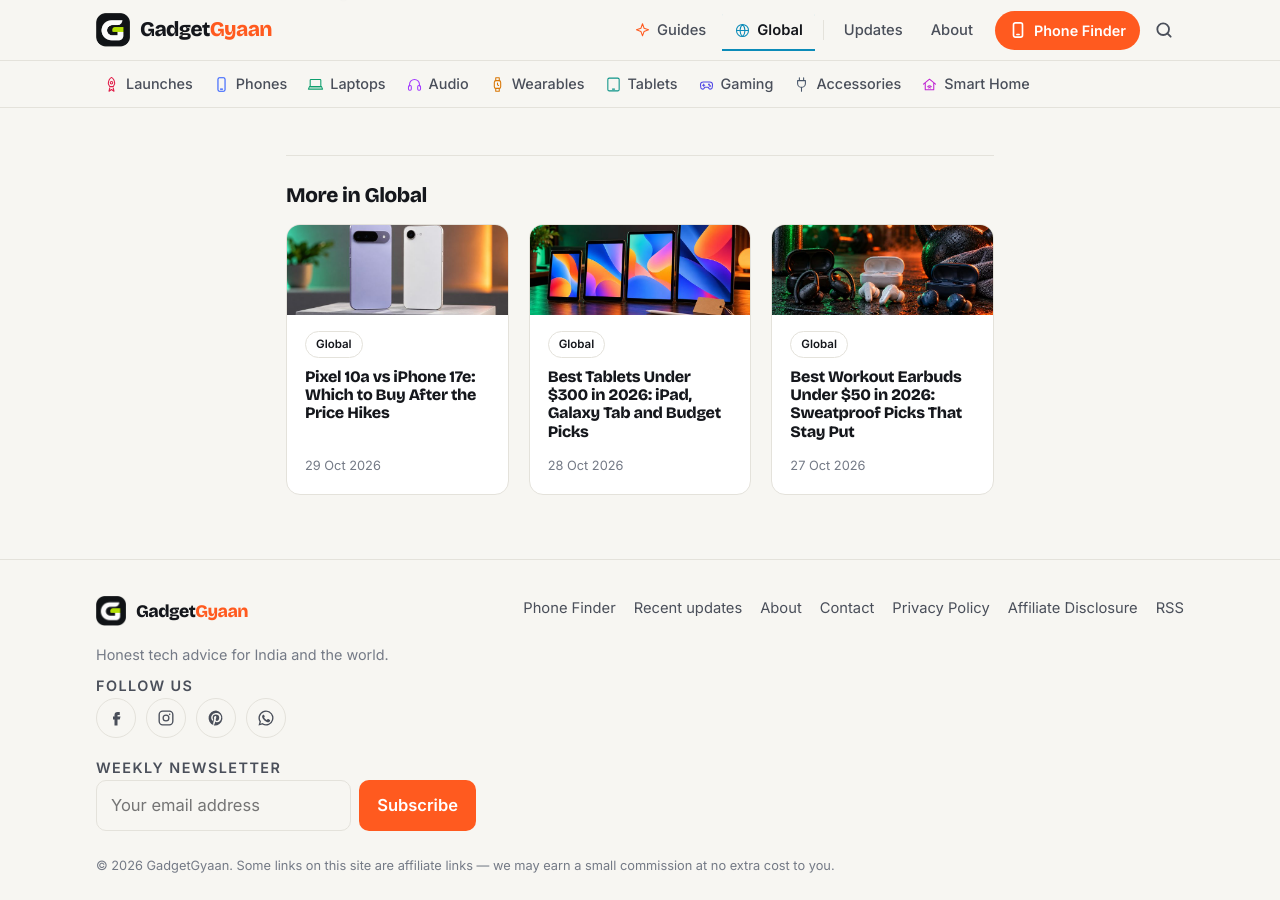
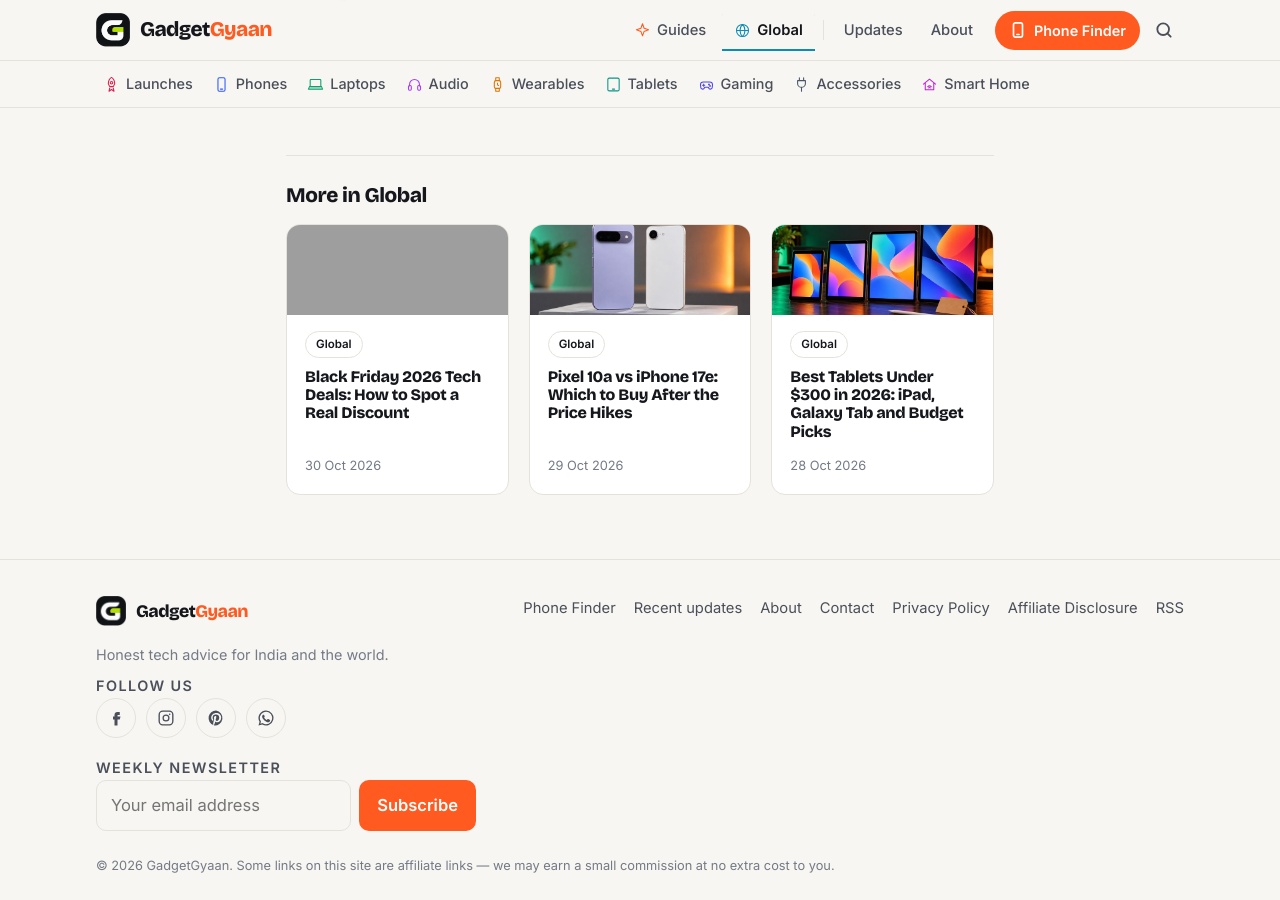
Before and after one commit to kiteksood167/kiteksood167.github.io, a Jekyll site: the page built from _posts/2026-10-29-sony-wh-ch720n-vs-soundcore-space-one.md, in a window 1280 px wide and 900 px high, scrolled down 6859 px. Built offline with Jekyll 4.4.1, drawn with Linux system fonts in a browser that asks for light colours; comment, search, counter and statistics services are not loaded; part of the change alters nothing that is shown; grey boxes are pictures that could not be loaded.

Commit message:
Add Black Friday 2026 tech deals guide (Global, 8:52 PM) and backlink
Co-Authored-By: Claude Opus 5.5 <noreply@anthropic.com>
Claude-Session: https://claude.ai/code/session_019q2TsaYyUfQwBS5iqKAhGu

```diff
--- a/_posts/2026-10-29-pixel-10a-vs-iphone-17e.md
+++ b/_posts/2026-10-29-pixel-10a-vs-iphone-17e.md
@@ -94,7 +94,7 @@ The bigger question is which system you already use. If you have a Mac, an Apple
 
 {% include buy.html name="Apple iPhone 17e" query="Apple iPhone 17e 256GB" store="us" note="A19 chip, MagSafe, 256GB as standard" %}
 
-With Black Friday on November 27, it's worth checking for deals before you buy. After two price hikes, though, we wouldn't expect either phone to drop back to its spring price.
+With Black Friday on November 27, it's worth checking for deals before you buy (here's [how to spot a real Black Friday discount](/black-friday-2026-tech-deals-how-to-spot-real-discount/)). After two price hikes, though, we wouldn't expect either phone to drop back to its spring price.
 
 **Related reading:** [Unlocked vs Carrier Phones: Which Should You Buy in 2026?](/unlocked-vs-carrier-phones/) · [Best Budget Phones Under $300 in 2026](/best-budget-phones-under-300/)
 
--- /dev/null
+++ b/_posts/2026-10-30-black-friday-2026-tech-deals-how-to-spot-real-discount.md
@@ -0,0 +1,101 @@
+---
+title: "Black Friday 2026 Tech Deals: How to Spot a Real Discount"
+seo_title: "Black Friday 2026: How to Spot a Real Tech Deal"
+description: "Black Friday 2026 is on November 27. Most 'deals' aren't the lowest price of the year. 7 simple checks to spot a real tech discount in the US and UK."
+date: 2026-10-30 20:52:00 +0530
+category: Global
+also_in: [Guides]
+affiliate: true
+image: /assets/images/black-friday-2026-tech-deals-how-to-spot-real-discount.jpg
+image_alt: "A laptop, headphones, a smartwatch and a phone on a dark table with bright red and yellow sale tags"
+image_credit: "Illustration"
+tags: [black friday, cyber monday, deals, shopping tips, amazon, usa, uk]
+---
+
+**Black Friday 2026 falls on Friday, November 27**, the day after Thanksgiving, and **Cyber Monday is November 30**. In practice, the sales start much earlier: Amazon and other big retailers usually begin rolling out holiday deals in early November. That gives you nearly a month of "limited-time" offers, and not all of them are real bargains.
+
+<!--more-->
+
+The UK consumer group Which? tracked 213 Black Friday deals from seven big UK retailers, including Amazon, Currys, Argos and John Lewis, for six months before and after Black Friday 2021. It found that **86% were the same price or cheaper in the six months before** the sale, and only about **one in seven** offered a genuine discount. The lesson applies on both sides of the Atlantic: a big red "deal" badge doesn't mean you're getting the lowest price.
+
+Here's how to tell a real deal from a fake one.
+
+## Key dates for Black Friday 2026
+
+| | Date |
+|---|---|
+| **Early deals** | Usually from early November |
+| **Thanksgiving (US)** | Thursday, November 26 |
+| **Black Friday** | Friday, November 27 |
+| **Cyber Monday** | Monday, November 30 |
+
+Amazon hasn't announced the exact dates of its Black Friday sale yet. We'll update this guide when it does.
+
+## 1. Make a list before the sales start
+
+The easiest way to waste money on Black Friday is buying something just because it's discounted. Write down what you actually need, such as new headphones, a laptop for college or a tablet for the kids, and set a budget for each. If something isn't on your list, a discount isn't a reason to buy it.
+
+<!-- inline image 1 -->
+
+## 2. Check the price history, not the "was" price
+
+A "was $199, now $129" label only tells you what the retailer says the price used to be. Check what it has really sold for over the past few months with a free price tracker:
+
+- **US:** CamelCamelCamel and Keepa show Amazon price history charts.
+- **UK:** PriceSpy and PriceRunner track prices across many shops, and CamelCamelCamel and Keepa also cover Amazon UK.
+
+If the "deal" price is the same as it was in September, it isn't a Black Friday deal. If it's clearly the lowest point on the chart, it probably is.
+
+## 3. Set a price alert and let the deal come to you
+
+All of these trackers let you set an alert for a target price. Add the products on your list now. If the price drops before, during or after Black Friday, you'll get an email, and you won't have to spend the whole weekend refreshing deal pages.
+
+## 4. Compare the exact model
+
+Retailers sometimes discount older or lower-spec versions that look almost identical to the latest model, or sell "Black Friday editions" that are only sold during the sales. Before you buy, check:
+
+- the **model number**, not just the name
+- the **year** (for example, last year's laptop vs this year's)
+- the **storage, RAM and screen size**
+
+A cheaper price for a weaker version isn't a discount.
+
+## 5. Don't trust the countdown timer
+
+"Deal ends in 2 hours" timers are designed to make you rush. Many Black Friday prices return later in the season, or appear again on Cyber Monday or in the run-up to Christmas. If you're not sure, it's usually fine to wait.
+
+<!-- inline image 2 -->
+
+## 6. Read reviews, and check who's selling it
+
+On Amazon and other marketplaces, check whether the item is sold by the retailer itself or by a third-party seller. Look at recent reviews, especially the low-star ones, and be wary of products with lots of vague five-star reviews posted around the same time.
+
+For chargers, cables and power banks, stick to well-known brands. Cheap no-name chargers are one of the most common places to find fakes.
+
+## 7. Know the return rules before you buy
+
+- **UK:** When you buy online, you usually have 14 days after delivery to cancel, and then another 14 days to send the item back.
+- **US:** There's no general legal right to return online purchases, so it depends on the store. Many big retailers extend their returns window over the holidays, but check the policy for each item before you pay.
+
+Pay by credit card where you can, as it usually gives you extra protection if something goes wrong.
+
+## Which tech is usually worth buying on Black Friday?
+
+Some products tend to see real, deep discounts around Black Friday, often the best of the year:
+
+- **Smart speakers, streaming sticks and e-readers** from Amazon and Google
+- **Headphones and earbuds** from big brands like Sony, Bose, Apple and Anker
+- **Last year's tablets, laptops and smartwatches**, once newer models are out
+- **TVs**, especially mid-range models
+
+Brand-new phones rarely get big discounts at retailers, though carriers often run trade-in and new-line offers. Our [unlocked vs carrier phones guide](/unlocked-vs-carrier-phones/) explains when a carrier deal is worth it.
+
+{% include buy.html name="Apple AirPods Pro" query="Apple AirPods Pro" store="us" note="Often discounted around Black Friday; check the price history first" %}
+
+{% include buy.html name="Amazon Kindle" query="Kindle e-reader" store="us" note="Amazon's own devices usually see some of the deepest discounts" %}
+
+**Related reading:** [Best Noise-Cancelling Headphones Under $100](/best-noise-cancelling-headphones-under-100/) · [Best Tablets Under $300](/best-tablets-under-300/) · [Best Laptops for College Students Under $700](/best-laptops-for-college-students-under-700/)
+
+## The bottom line
+
+Black Friday 2026 is on November 27 and Cyber Monday on November 30, with deals likely starting in early November. Most "deals" aren't the lowest price of the year, so make a list, check the price history with a tracker like CamelCamelCamel, Keepa or PriceSpy, set price alerts, compare the exact model, and know the return policy before you pay. Do that, and you'll buy the things you actually want at a genuinely good price.
```
